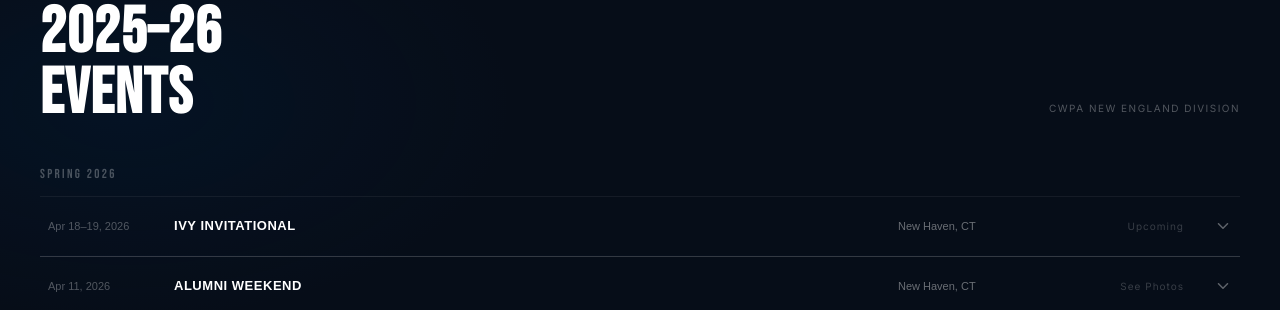
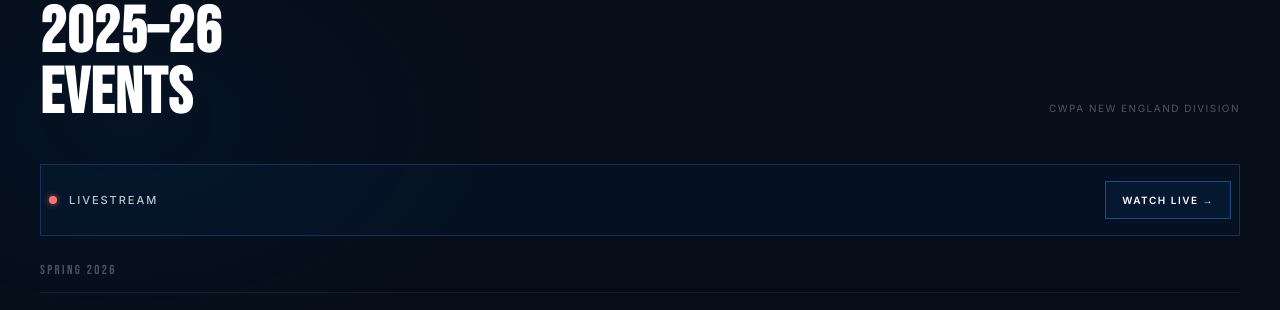
Before and after one commit to nicochristofferson7-pixel/ymwpwebsite, a website: page index.html in a window 1280 px wide. Shown: the part 1033-1343 px from the top of the page. Drawn offline with Linux system fonts and the light colour scheme.

Commit message:
Add livestream banner linking to Facebook in Events section

```diff
--- a/index.html
+++ b/index.html
@@ -1668,6 +1668,15 @@
     <div class="schedule-header">
       <h2 class="schedule-title">2025–26<br>Events</h2>
       <span class="schedule-season">CWPA New England Division</span>
+    </div>
+
+    <!-- ─ Livestream Banner ─ -->
+    <div style="display:flex; align-items:center; justify-content:space-between; padding:16px 8px; margin-bottom:24px; border:1px solid rgba(40,109,192,0.35); background:rgba(0,53,107,0.12);">
+      <div style="display:flex; align-items:center; gap:12px;">
+        <span style="width:8px; height:8px; border-radius:50%; background:#f87171; display:inline-block; box-shadow:0 0 6px rgba(248,113,113,0.7);"></span>
+        <span style="font-size:11px; letter-spacing:0.18em; text-transform:uppercase; color:rgba(255,255,255,0.75); font-weight:500;">Livestream</span>
+      </div>
+      <a href="https://www.facebook.com/YaleWaterPolo/" target="_blank" rel="noopener noreferrer" style="font-size:10px; letter-spacing:0.15em; text-transform:uppercase; font-weight:600; color:#fff; text-decoration:none; border:1px solid rgba(40,109,192,0.6); padding:8px 16px; background:rgba(0,53,107,0.2); transition:border-color 0.2s, background 0.2s;" onmouseover="this.style.background='rgba(0,53,107,0.4)';this.style.borderColor='#286DC0'" onmouseout="this.style.background='rgba(0,53,107,0.2)';this.style.borderColor='rgba(40,109,192,0.6)'">Watch Live →</a>
     </div>
 
     <!-- ─ Spring 2026 ─ -->
```
